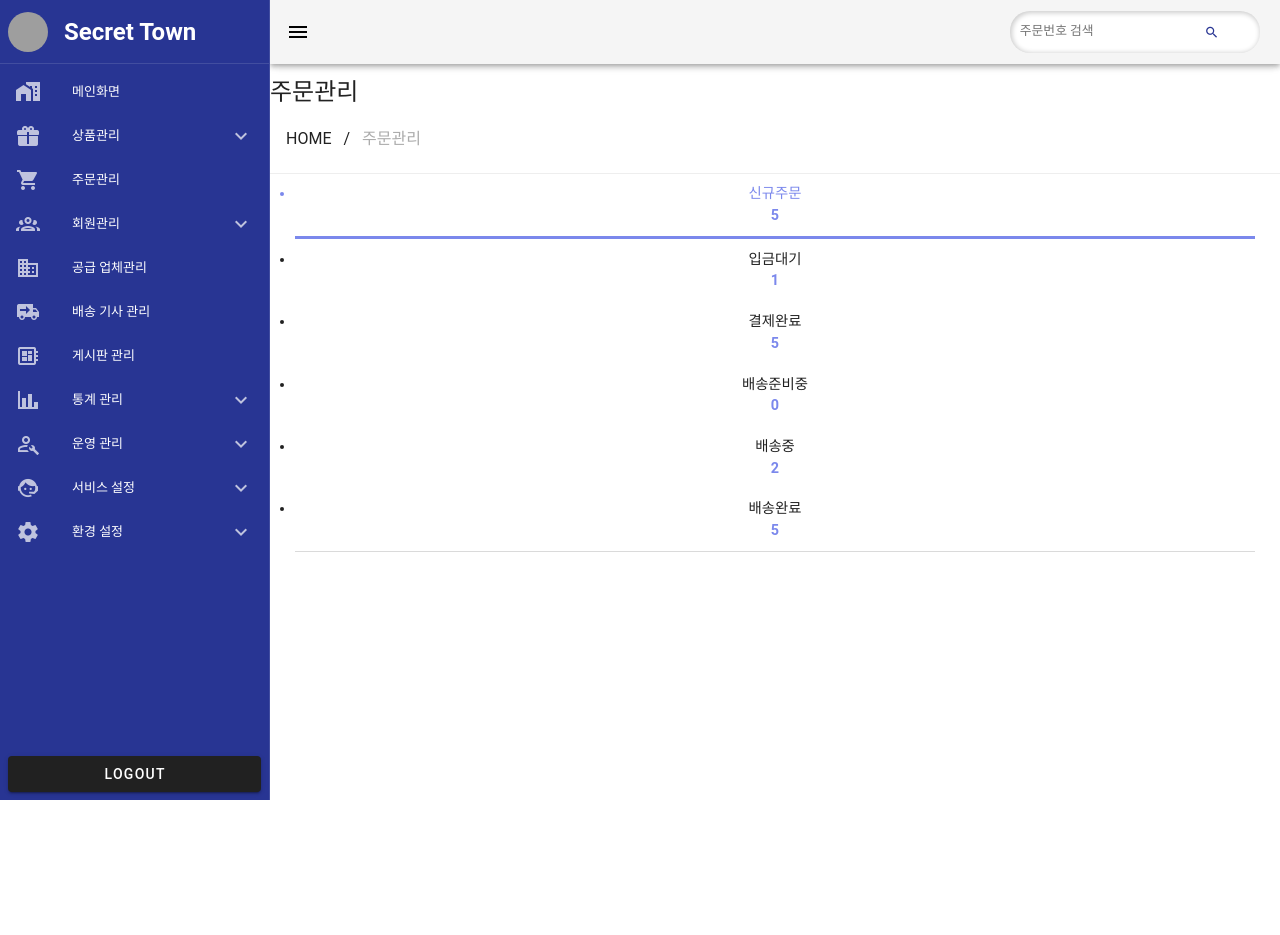
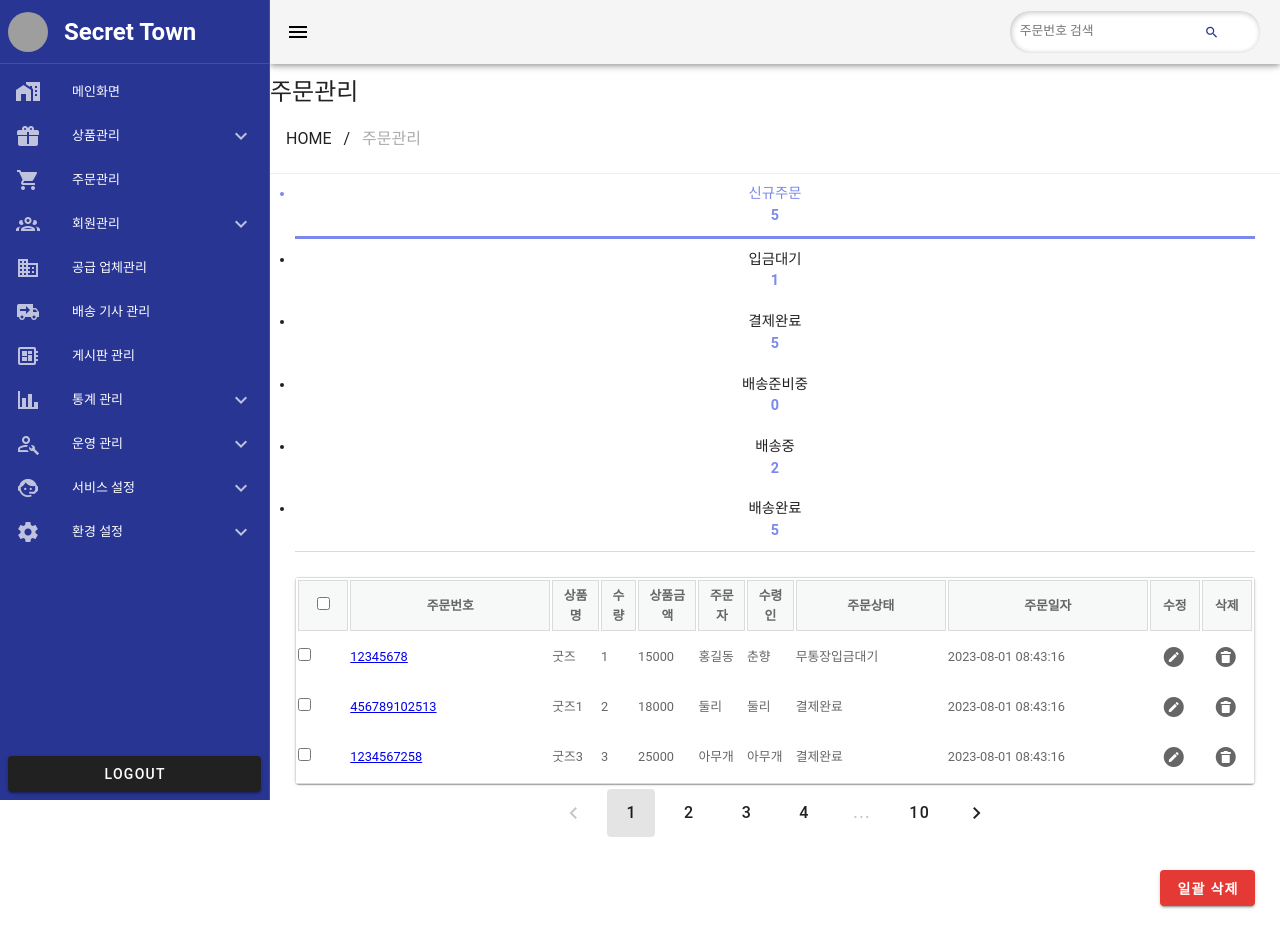
Before and after one commit to haranseok/open_market_admin, a Vue app: page /orders in a window 1280 px wide. Before the commit the page ends 800 px from the top, so only its background shows below. Built offline with nearby package versions, Linux system fonts and the light colour scheme; grey boxes are pictures that could not be loaded.

Commit message:
주문정보 보기 ui 구현중 dialog 태그 적용 이슈 수정 필요

```diff
--- a/src/components/items/ImgUploadInput.vue
+++ b/src/components/items/ImgUploadInput.vue
@@ -17,7 +17,7 @@
 </template>
 
 <script lang="ts" setup>
-export interface FILEUPLOAD {
+export interface FileUpload {
   src: any;
   alt: string;
   labelText: string;
@@ -25,7 +25,7 @@ export interface FILEUPLOAD {
   labelShow: boolean;
 }
 
-const { src, alt, labelText, imgShow, labelShow } = defineProps<FILEUPLOAD>();
+const { src, alt, labelText, imgShow, labelShow } = defineProps<FileUpload>();
 const emits = defineEmits<{
   (e: "imaFileUpload", value: any): void;
 }>();
--- a/src/components/tables/BaseTable.vue
+++ b/src/components/tables/BaseTable.vue
@@ -20,7 +20,7 @@
           <template v-for="(row, i) in list" :key="i">
             <tr>
               <td class="small">
-                <input type="checkbox" v-model="selectedList" :value="row" />
+                <input type="checkbox" v-model="checkedList" :value="row" />
               </td>
               <slot name="list" :row="row"></slot>
               <td class="small">
@@ -44,6 +44,7 @@
 <script lang="ts" setup>
 import { computed, ref, onMounted } from "vue";
 import Pagination from "@/components/items/ThePagination.vue";
+
 export interface Tables {
   headers: any;
   list: any;
@@ -54,7 +55,7 @@ const { headers, list, btnText } = defineProps<Tables>();
 const emits = defineEmits(["btnEvent"]);
 
 const btnEvent = () => {
-  emits("btnEvent", selectedList.value);
+  emits("btnEvent", checkedList.value);
 };
 
 const paging = ref({});
@@ -68,13 +69,13 @@ const pageUpdate = (page: object) => {
   console.log(page);
 };
 
-let selectedList = ref([]);
+let checkedList = ref([]);
 const allSelected = computed({
   get: () => {
-    return list.length === selectedList.value.length;
+    return list.length === checkedList.value.length;
   },
   set: (e) => {
-    selectedList.value = e ? list : [];
+    checkedList.value = e ? list : [];
   },
 });
 
--- /dev/null
+++ b/src/pages/orders/OrderInfo.vue
@@ -0,0 +1,26 @@
+<template>
+  <div>
+    <dialog v-if="isShowModal"></dialog>
+  </div>
+</template>
+
+<script lang="ts" setup>
+export interface Modal {
+  isShowModal: boolean;
+}
+
+const { isShowModal } = defineProps<Modal>();
+</script>
+
+<style lang="scss" scoped>
+dialog {
+  border: 2px solid rgb(80, 140, 230);
+  border-radius: 5px;
+}
+
+dialog::backdrop {
+  background-color: rgba(0, 0, 0, 0.2);
+  /* backdrop의 필터 속성은 filter가 아닌 backdrop-filter를 사용해야한다. */
+  backdrop-filter: blur(1px);
+}
+</style>
--- a/src/pages/orders/OrderLayout.vue
+++ b/src/pages/orders/OrderLayout.vue
@@ -13,14 +13,41 @@
         <p class="count">{{ list.count }}</p>
       </li>
     </ul>
-    <div class="table-container"></div>
+    <div class="base-table">
+      <BaseTable
+        :headers="th"
+        :list="items"
+        :btn-text="'일괄 삭제'"
+        @btn-event="doDelete"
+      >
+        <template #list="{ row }">
+          <td style="width: 200px">
+            <a href="#"
+              ><p @click="geOrderData(row)">{{ row.orderNum }}</p></a
+            >
+          </td>
+          <td>{{ row.goodsName }}</td>
+          <td>{{ row.amount }}</td>
+          <td>{{ row.price }}</td>
+          <td>{{ row.orderName }}</td>
+          <td>{{ row.recipient }}</td>
+          <td style="width: 150px">{{ row.orderStatus }}</td>
+          <td style="width: 200px">
+            {{ DateHelpers.getDateTime(row.orderDate) }}
+          </td>
+        </template>
+      </BaseTable>
+    </div>
   </v-main>
+  <OrderInfo :isShowModal="isOrderInfo" />
 </template>
 
 <script lang="ts" setup>
+import { ref } from "vue";
+import { DateHelpers } from "@/helpers/DateHelper";
 import TheBreadCrumbs from "@/components/TheBreadCrumbs.vue";
-import { ref } from "vue";
-
+import BaseTable from "@/components/tables/BaseTable.vue";
+import OrderInfo from "@/pages/orders/OrderInfo.vue";
 const links = ref([
   {
     title: "home",
@@ -34,7 +61,9 @@ const links = ref([
   },
 ]);
 
-let tabName = ref([
+const isOrderInfo = ref(false);
+
+const tabName = ref([
   { name: "신규주문", count: 5 },
   { name: "입금대기", count: 1 },
   { name: "결제완료", count: 5 },
@@ -46,37 +75,57 @@ let tabName = ref([
 const currentTab = ref(0);
 const th = ref([
   "전체선택",
-  "주문자 id",
+  "주문번호",
   "상품명",
-  "주문자명",
-  "수령자인",
-  "등록일자",
+  "수량",
+  "상품금액",
+  "주문자",
+  "수령인",
+  "주문상태",
+  "주문일자",
   "수정",
   "삭제",
 ]);
+
 const items = ref([
   {
-    id: "test",
-    name: "홍길동",
-    status: 1,
-    createDate: "2023-07-17",
+    orderNum: 12345678,
+    goodsName: "굿즈",
+    amount: 1,
+    price: 15000,
+    orderName: "홍길동",
+    recipient: "춘향",
+    orderStatus: "무통장입금대기",
+    orderDate: "1690879396",
   },
   {
-    id: "aaa123",
-    name: "홍길동2",
-    status: 1,
-    createDate: "2023-07-17",
+    orderNum: 456789102513,
+    goodsName: "굿즈1",
+    amount: 2,
+    price: 18000,
+    orderName: "둘리",
+    recipient: "둘리",
+    orderStatus: "결제완료",
+    orderDate: "1690879396",
   },
   {
-    id: "bbb123",
-    name: "홍길동3",
-    status: 2,
-    createDate: "2023-07-17",
+    orderNum: 1234567258,
+    goodsName: "굿즈3",
+    amount: 3,
+    price: 25000,
+    orderName: "아무개",
+    recipient: "아무개",
+    orderStatus: "결제완료",
+    orderDate: "1690879396",
   },
 ]);
 
 const tabClick = (e: number) => {
   currentTab.value = e;
+};
+
+const geOrderData = () => {
+  isOrderInfo.value = true;
 };
 </script>
 
```
